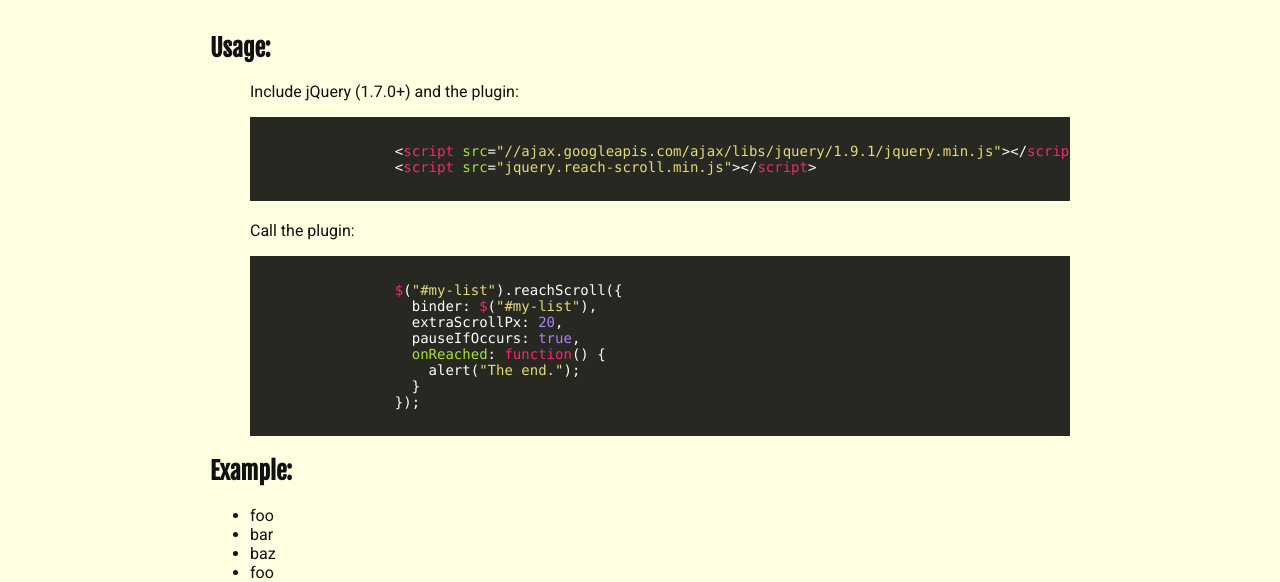
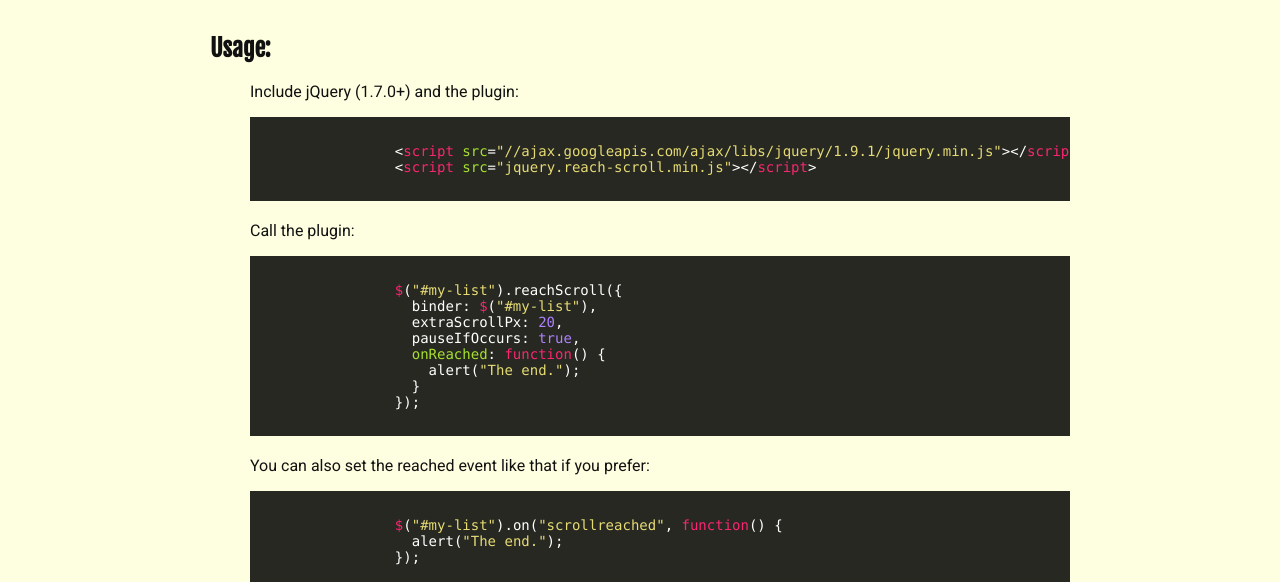
Before and after one commit to dhyegocalota/jquery-reach-scroll, a website: page demo/index.html in a window 1280 px wide. Shown: the part 370-952 px from the top of the page. Drawn offline with nearby package versions, Linux system fonts and the light colour scheme.

Commit message:
Add the new specification of reach event

```diff
--- a/demo/index.html
+++ b/demo/index.html
@@ -68,6 +68,14 @@
                 });
               </code>
             </pre>
+            <p>You can also set the reached event like that if you prefer:</p>
+            <pre>
+              <code data-language="javascript">
+                $("#my-list").on("scrollreached", function() {
+                  alert("The end.");
+                });
+              </code>
+            </pre>
           </li>
         </ul>
       </div>
```
